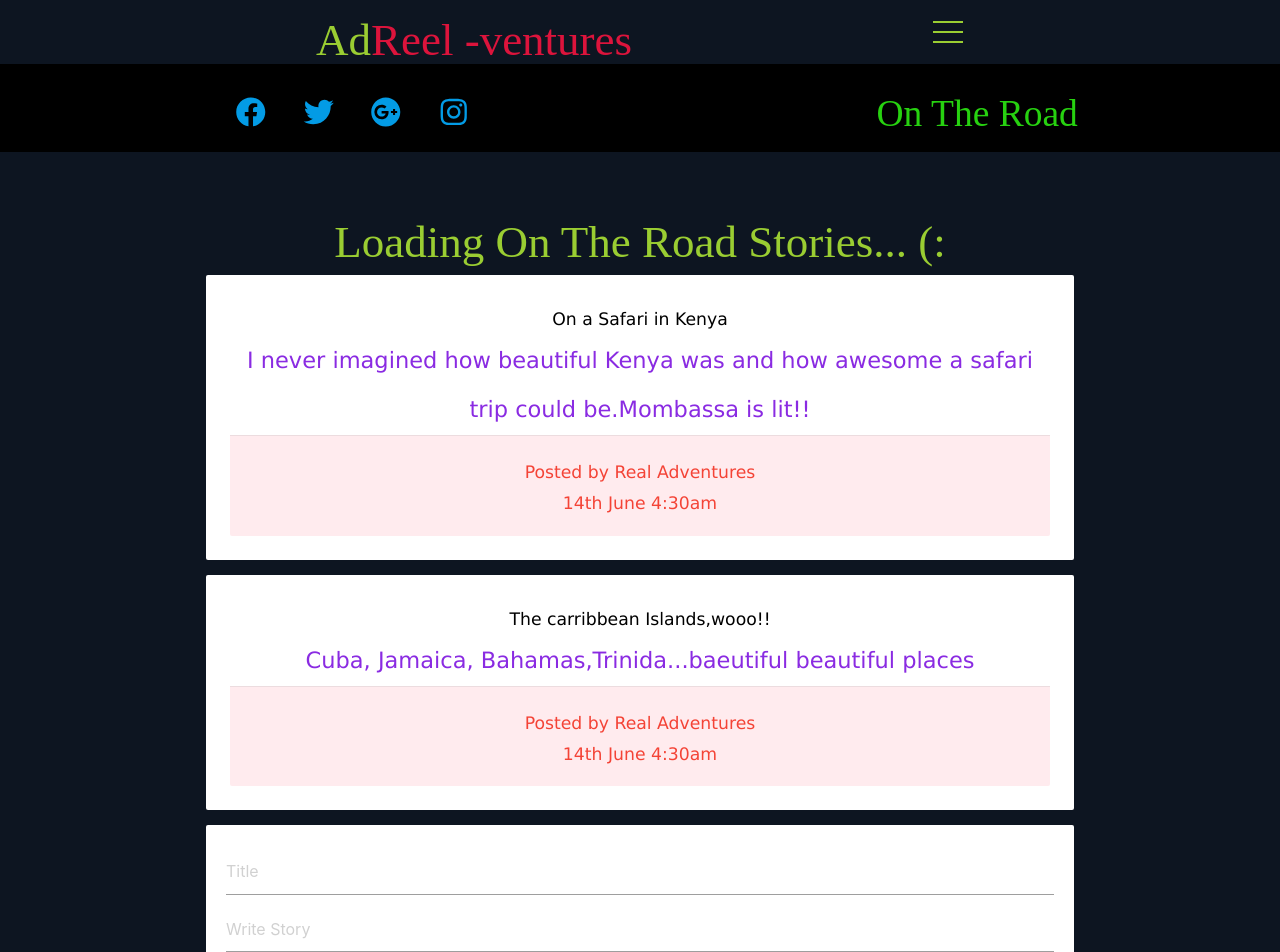
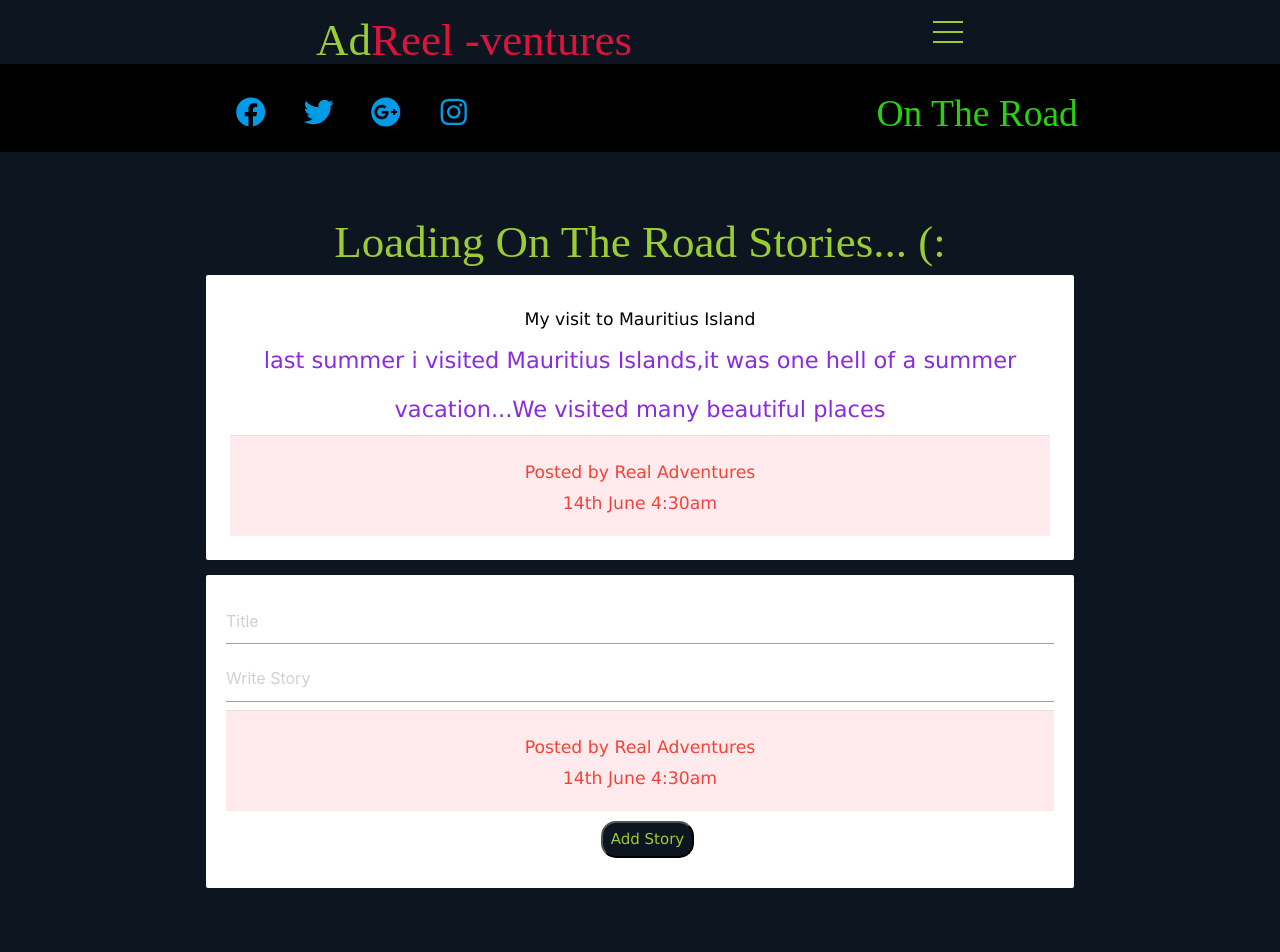
Before and after one commit to MeryAmun/RealAdventures, a React (Create React App) app: page /stories in a window 1280 px wide. Shown: the top 952 px of the page. Built offline with nearby package versions, Linux system fonts and the light colour scheme; a web font is replaced by a local one.

Commit message:
Todo gists completed

```diff
--- a/package.json
+++ b/package.json
@@ -38,7 +38,7 @@
     ]
   },
   "devDependencies": {
-    "gh-pages": "^3.0.0"
+    "gh-pages": "^3.1.0"
   },
   "homepage": "http://meryamun.github.io/ReelAdventures"
 }
--- a/src/actions/storyAction.js
+++ b/src/actions/storyAction.js
@@ -1,7 +1,7 @@
 export const deleteStory = (id) => {
     return {
         type: 'DELETE_STORY',
-        payload: id
+        id: id
     }
 };
 
--- a/src/components/Story.js
+++ b/src/components/Story.js
@@ -1,5 +1,7 @@
 import React, {Component} from 'react'
 import {connect} from 'react-redux'
+import Stories from './Stories';
+//import AddStory from './addStory'
 import {deleteStory} from '../actions/storyAction'
 
 
@@ -31,13 +33,14 @@ class Story extends Component {
             </div>
             </div>
         ) : (
-            <div className="story2 center">Loading Stories...</div>
+            <div className="story2 center"><Stories/></div>
         )
         return (
    <div>
             <div className="container3">
 
             {story}
+
             <div>
 
         </div>
--- a/src/components/addStory.js
+++ b/src/components/addStory.js
@@ -23,26 +23,22 @@ handleSubmit = (e) => {
       e.preventDefault();
     this.props.addStory(this.state);
     //console.log(this.state)
-    this.setState({value: ''});
-
-};
-
-
-
-
-
- render(){
+    this.setState({
+        [e.target.id]: ""
+    })
+    };
+render(){
 
         return (
 
         <div className="container center">
      <form className="card z-depth-0" id='id' onSubmit={this.handleSubmit}>
- <label className="card z-depth-0 lighten-5 black-text">
- <input type="text" id="title" name="title" placeholder="Title" onChange={this.handleChange}/>
-</label>
-<label className="card  z-depth-0 lighten-5 black-text">
-<input type="text" id="body" name="body" placeholder="Write Story" onChange={this.handleChange}/>
-</label>
+ <label className="card z-depth-0 lighten-5 black-text"/>
+ <input type="text" id="title" placeholder="Title"  onChange={this.handleChange} value={this.state.id} />
+
+<label className="card  z-depth-0 lighten-5 black-text"/>
+<input type="text" id="body"  placeholder="Write Story"  onChange={this.handleChange} value={this.state.id} />
+
 <div className="card-action red lighten-5 red-text">
 <h6>Posted by Real Adventures</h6>
 <h6> 14th June 4:30am</h6>
@@ -55,15 +51,7 @@ handleSubmit = (e) => {
         );
     }
 }
- //const mapStateToProps = (state) => {
 
-    //let id = ownProps.match.params.story_id
-   // return {
-  //story: state.story
-   //.filter(story => story.id === id)
-   // }
-
-//}
 
 const mapDispatchToProps = (dispatch) => {
 
--- a/src/reducers/rootReducer.js
+++ b/src/reducers/rootReducer.js
@@ -1,8 +1,7 @@
 const initState = {
 
     stories: [
-      {id:'2', title: "On a Safari in Kenya", body: "I never imagined how beautiful Kenya was and how awesome a safari trip could be.Mombassa is lit!!"},
-    {id: '3', title: "The carribbean Islands,wooo!!", body: "Cuba, Jamaica, Bahamas,Trinida...baeutiful beautiful places"}
+      {id: '1', title: "My visit to Mauritius Island", body:"last summer i visited Mauritius Islands,it was one hell of a summer vacation...We visited many beautiful places"}
     ]
          }
 
@@ -23,11 +22,13 @@ switch(action.type) {
     return {
       ...state,
       stories: newStories
-    }
+    };
+
     case 'ADD_STORY':
       return {
         ...state,
         stories: [...state.stories, action.payload],
+
       }
 
     }
```
Also changed, not shown: 1 other file (tests, documents, lock files or other folders).
